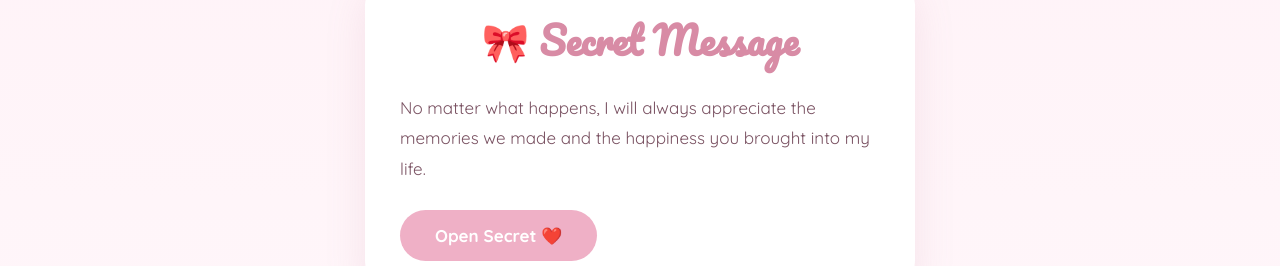
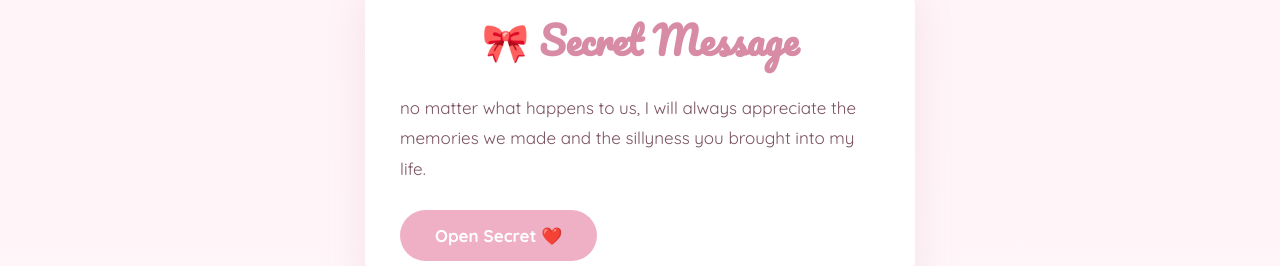
Before and after one commit to Bobhurricane/National-GF-day, a plain HTML site: page index.html in a window 1280 px wide. Shown: the part 5078-5344 px from the top of the page. Drawn offline with Linux system fonts and the light colour scheme.

Commit message:
Update index.html

```diff
--- a/index.html
+++ b/index.html
@@ -374,7 +374,7 @@ Since October 2, 2024
 
 <p>
 
-No matter what happens, I will always appreciate the memories we made and the happiness you brought into my life.
+no matter what happens to us, I will always appreciate the memories we made and the sillyness you brought into my life.
 
 </p>
 
```
